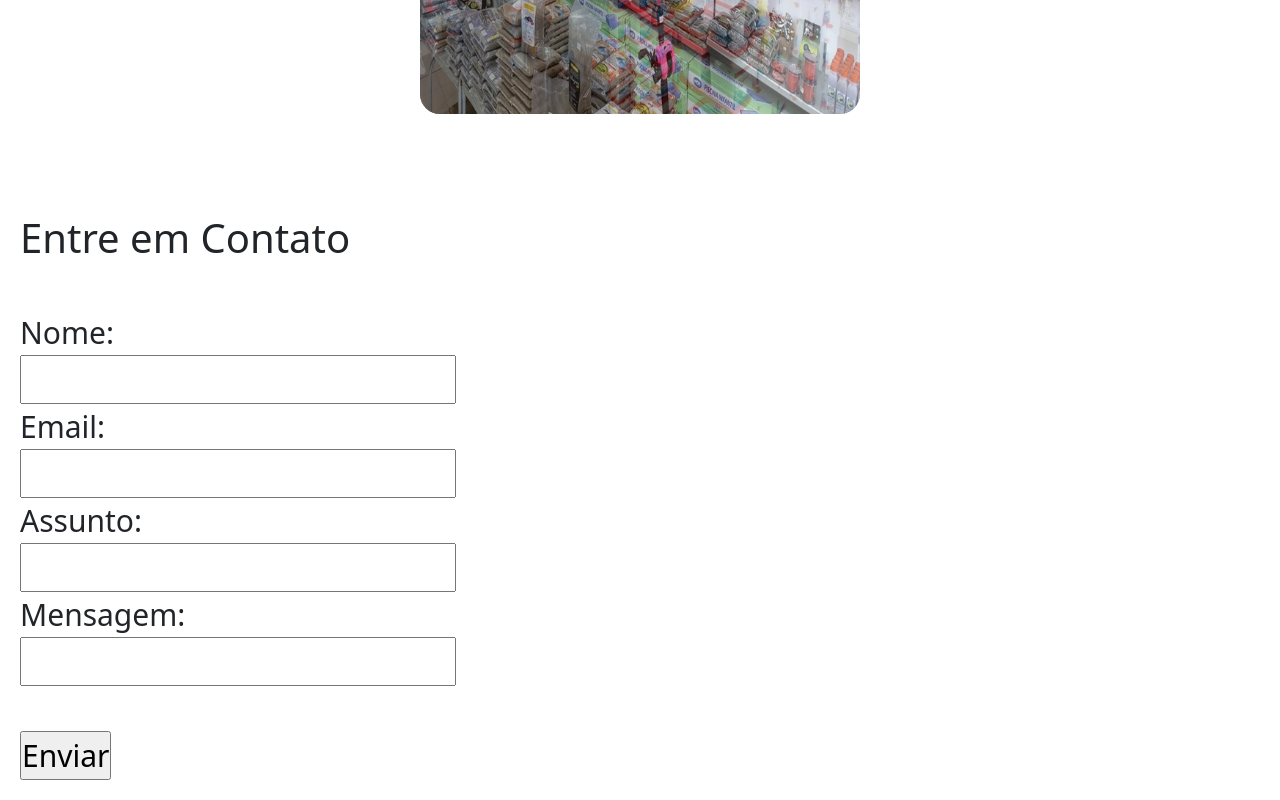
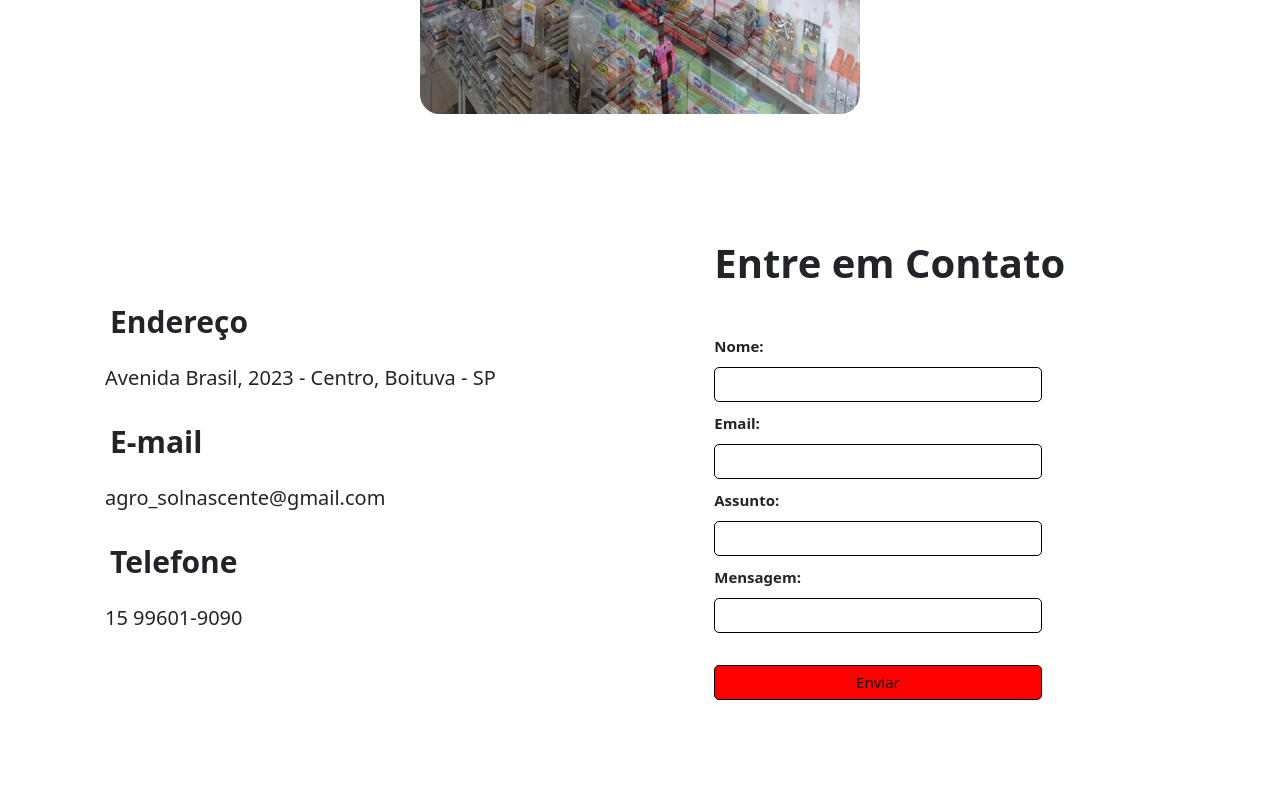
Before and after one commit to Douglaslima93/Agro-sol-nascente, a React (Vite) app: page / in a window 1280 px wide. Shown: the part 1932-2732 px from the top of the page. After the commit the page ends 2686 px from the top, so only its background shows below. Built offline with nearby package versions, Linux system fonts and the light colour scheme.

Commit message:
Inclusão de mais dois components

```diff
--- a/src/App.css
+++ b/src/App.css
@@ -120,12 +120,64 @@ margin-left: 20px;
   border-radius: 50px;
 }
 
+.contato {
+  width: 100%;
+}
+
 .contato h2{
   font-size: 40px;
   padding: 20px;
+  font-weight: bold;
 }
 
 .formulario {
-  font-size: 30px;
+  font-size: 15px;
   padding: 20px;
 }
+
+.formulario label {
+  display: inline-block;
+  text-align: left;
+  font-weight: bold;
+  margin-bottom: 10px;
+}
+
+.formulario input {
+  width: 60%;
+  padding: 5px;
+  border: 1px black solid;
+  border-radius: 5px;
+  margin-bottom: 10px;
+}
+
+#submit {
+  background-color: red ;
+  display: block;
+
+}
+
+.endereço {
+  width: 100%;
+  padding: 100px;
+}
+
+.endereço h2 {
+  font-size: 30px;
+  padding: 10px;
+  font-weight: bold;
+}
+
+.endereço p {
+  font-size: 20px;
+  text-align: left;
+  padding: 5px;
+
+}
+
+.form-maps {
+  width: 100%;
+  display: flex;
+  justify-content: space-around;
+  align-items: center;
+
+}
--- a/src/App.jsx
+++ b/src/App.jsx
@@ -6,6 +6,7 @@ import 'bootstrap/dist/css/bootstrap.css';
 import Carousel from 'react-bootstrap/Carousel';
 import React from 'react';
 import Form from './Components/Form';
+import Maps from './Components/Maps';
 
 function App() {
   const [count, setCount] = useState(0)
@@ -103,8 +104,10 @@ function App() {
           </Carousel>
         </div>
 
-        <div>
+        <div className='form-maps'>
+          <Maps/>
           <Form/>
+
         </div>
 
       </div>
--- a/src/Components/Form.jsx
+++ b/src/Components/Form.jsx
@@ -1,7 +1,7 @@
 function Form () {
     function Contato (e) {
-        e.presentDefault()
-        window.alert('Em breve entraremos em contato')
+        e.preventDefault()
+        window.alert('Obrigado, Em breve entraremos em contato.')
     }
     return (
         <div className="contato">
@@ -21,7 +21,7 @@ function Form () {
                     <label for='Mensagem'>Mensagem:</label><br/>
                     <input id="mensagem" type="text"/><br/>
                     <br/>
-                    <input type="submit" value='Enviar'/>
+                    <input id="submit" type="submit" value='Enviar'/>
 
                 </div>
             </form>
--- /dev/null
+++ b/src/Components/Maps.jsx
@@ -0,0 +1,17 @@
+function Maps () {
+    return (
+        <div className="endereço">
+
+            <h2>Endereço</h2>
+            <p>Avenida Brasil, 2023 - Centro, Boituva - SP</p>
+
+            <h2>E-mail</h2>
+            <p>agro_solnascente@gmail.com</p>
+
+            <h2>Telefone</h2>
+            <p>15 99601-9090</p>
+        </div>
+    )
+}
+
+export default Maps
```
